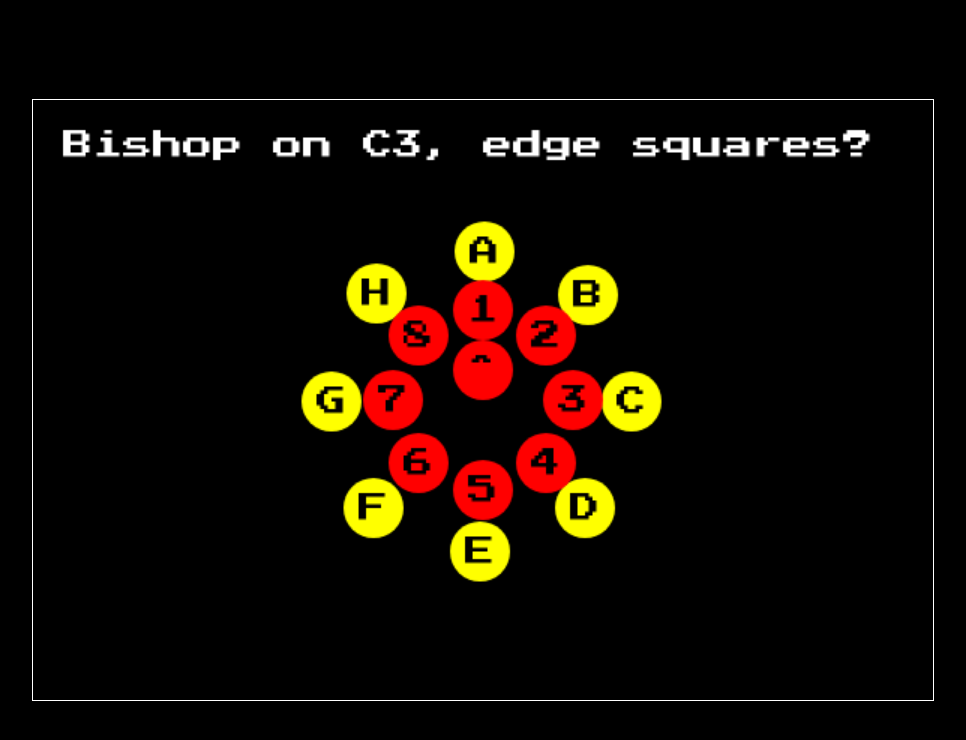
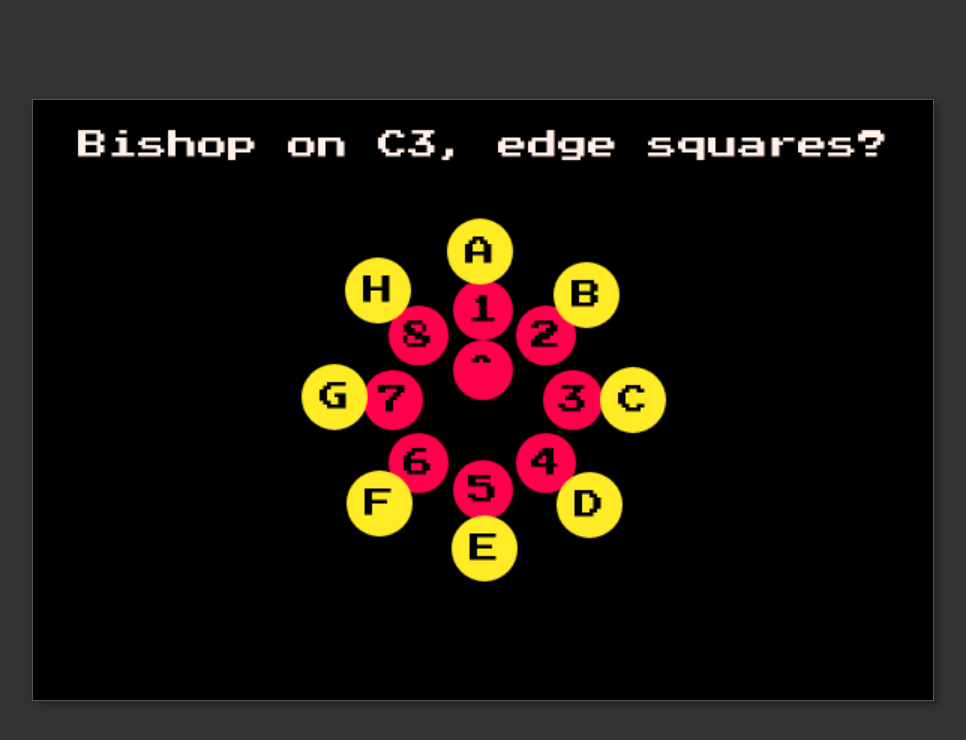
Before and after one commit to simonberinglarsen/vaporized-chess, a plain HTML site: page index.html in a window 1280 px wide. Shown: the whole page, without its empty margins (157-1123 px from the left). Drawn offline with Linux system fonts and the light colour scheme.

Commit message:
refactoring

```diff
--- a/app.mjs
+++ b/app.mjs
@@ -1,10 +1,8 @@
 const canvas = document.getElementById('gameCanvas');
 const ctx = canvas.getContext('2d');
 
-canvas.style.width = '900px';  // 600 * 1.5
-canvas.style.height = '600px'; // 400 * 1.5
-
-// Set the canvas resolution (actual drawing area)
+canvas.style.width = '900px';
+canvas.style.height = '600px';
 canvas.width = 600;
 canvas.height = 400;
 
@@ -12,10 +10,40 @@ let lastTime = 0;
 const fps = 30;
 const interval = 1000 / fps;
 
+// -------
+// library
+// -------
+const color = [
+    "#000000",   //  0 black
+    "#1D2B53",   //  1 dark-blue
+    "#7E2553",   //  2 dark-purple
+    "#008751",   //  3 dark-green
+    "#AB5236",   //  4 brown
+    "#5F574F",   //  5 dark-grey
+    "#C2C3C7",   //  6 light-grey
+    "#FFF1E8",   //  7 white
+    "#FF004D",   //  8 red
+    "#FFA300",   //  9 orange
+    "#FFEC27",   // 10 yellow
+    "#00E436",   // 11 green
+    "#29ADFF",   // 12 blue
+    "#83769C",   // 13 lavender
+    "#FF77A8",   // 14 pink
+    "#FFCCAA"    // 15 light-peach
+];
+let keysPressed = [];
+let tick = 0;
+window.addEventListener('keydown', function (event) {
+    if (!keysPressed.includes(event.code)) {
+        keysPressed.push(event.code);
+    }
+});
+
+
+// ---------
 // game vars
-let keysPressed = [];
+// ---------
 let entities = []
-let tick = 0;
 let state = {
     selectedDial: 0,
     selectionText: '',
@@ -25,12 +53,6 @@ let state = {
     shake: 0,
     solved: false
 }
-
-window.addEventListener('keydown', function (event) {
-    if (!keysPressed.includes(event.code)) {
-        keysPressed.push(event.code);
-    }
-});
 
 class Entity {
     constructor(x, y, ext, group, text) {
@@ -44,7 +66,7 @@ class Entity {
         this.group = group;
         this.text = text;
         this.visible = true;
-        this.color = 'red';
+        this.color = color[8];
     }
 
     setTarget(x, y, speed) {
@@ -104,7 +126,9 @@ function setAnswerText(txt) {
 function setupQuestionAndSolution() {
     let square = Math.floor(Math.random() * 64);
     state.questionText = `Bishop on ${squareToText(square)}, edge squares?`;
-    entities.find(e => e.group === 'question').text = state.questionText;
+    let question = entities.find(e => e.group === 'question');
+    question.text = state.questionText;
+    question.setTarget(300 - state.questionText.length * 10, 40, 0.1);
     const edges = [];
     const file = square % 8, rank = Math.floor(square / 8);
     for (let i = 1; i < 8; i++) {
@@ -143,19 +167,25 @@ function init() {
     addDial('12345678', 60, 'digits');
     addDial('^', 20, 'ok');
 
-    addLabel('...', 'question', 20, 40, 'white');
-    addLabel('', 'answer', 0, 380, 'green');
-    addLabel('WELL DONE!', 'welldone', 600, 200, 'purple');
+    addLabel('...', 'question', 20, -40, color[7]);
+    addLabel('', 'answer', 0, 380, color[11]);
+    addLabel('WELL DONE!', 'welldone', 650, 200, color[2]);
 
     setupQuestionAndSolution();
 }
 
+function moveGroupToFont(name) {
+    let theRest = [];
+    let theGroup = [];
+    for (let e of entities) {
+        e.group === name ? theGroup.push(e) : theRest.push(e);
+    }
+    entities = [...theRest, ...theGroup];
+}
+
 function update() {
     tick++;
-
-    let letters = entities.filter(e => e.group === "letters");
-    let digits = entities.filter(e => e.group === "digits");
-    let ok = entities.find(e => e.group === "ok");
+    let allDialNodes = entities.filter(e => e.ext.type === "DialNode")
     let selectedDial = state.selectedDial;
     if (keysPressed.includes('ArrowDown')) {
         selectedDial = (selectedDial + 1) % 3;
@@ -163,15 +193,16 @@ function update() {
     if (keysPressed.includes('ArrowUp')) {
         selectedDial = (selectedDial + 2) % 3;
     }
-    letters.forEach(e => e.color = selectedDial === 0 ? 'yellow' : 'red');
-    digits.forEach(e => e.color = selectedDial === 1 ? 'yellow' : 'red');
-    ok.color = selectedDial === 2 ? 'yellow' : 'red';
+    let activeGroupName = ['letters', 'digits', 'ok'][selectedDial];
+    let activeGroup = entities.filter(e => e.group === activeGroupName);
+    allDialNodes.forEach(e => { e.ext.size = 20; e.color = color[8] });
+    activeGroup.forEach(e => { e.ext.size = 22; e.color = color[10] });
+    moveGroupToFont(activeGroupName);
     state.selectedDial = selectedDial;
 
-    let selection = [...letters, ...digits].filter(e => e.x > 280 && e.x < 320 && e.y > 80 && e.y < 160);
+    let selection = allDialNodes.filter(e => e.x > 280 && e.x < 320 && e.y > 80 && e.y < 160);
     if (selectedDial === 2) {
-        // set color on selection if inner dial is active
-        selection.forEach(e => e.color = 'green');
+        selection.forEach(e => e.color = color[11]);
     }
 
     let rotateDial = null;
@@ -183,7 +214,7 @@ function update() {
     }
     if (rotateDial && selectedDial < 2) {
         let isDigit = selectedDial === 1;
-        let letterOrDigit = isDigit ? digits : letters;
+        let letterOrDigit = activeGroup;
         if (letterOrDigit[0].dt === 0) {
             let from = (isDigit ? '12345678' : 'ABCDEFGH').split('');
             let to = (isDigit ? '23456781' : 'BCDEFGHA').split('');
@@ -214,12 +245,6 @@ function update() {
         }
         else if (newAnswer) {
             setAnswerText((state.answerText + ' ' + selectionText).trim())
-            let getRandomVividColor = () => {
-                const r = Math.floor(Math.random() * 156) + 100;
-                const g = Math.floor(Math.random() * 156) + 100;
-                const b = Math.floor(Math.random() * 156) + 100;
-                return `rgb(${r}, ${g}, ${b})`;
-            }
             for (let i = 0; i < 250; i++) {
                 let randomAngle = Math.PI * 2 * Math.random();
                 let angle = {
@@ -228,7 +253,7 @@ function update() {
                 };
                 let r = Math.random() * 600;
                 let e = new Entity(300, 200, { type: 'Circle', size: (r / 600) * 10 });
-                e.color = getRandomVividColor();
+                e.color = color[Math.floor(Math.random() * 16)];
                 e.setTarget(angle.x * r + 300, angle.y * r + 200, Math.random() * 0.1 + 0.01);
                 e.life = r / 600 * 50;
                 entities.push(e);
@@ -260,7 +285,8 @@ function update() {
 }
 
 function render() {
-    ctx.clearRect(0, 0, canvas.width, canvas.height);
+    ctx.fillStyle = color[0];
+    ctx.fillRect(0, 0, canvas.width, canvas.height);
 
     if (state.shake > 0) {
         ctx.save();
@@ -276,7 +302,7 @@ function render() {
                 state.selectedDial === 1 && e.group === 'digits' ||
                 state.selectedDial === 2 && e.group === 'ok';
             if (inSelectedDial) {
-                let t = (((tick + i) % 60) / 60) * 2 * Math.PI;
+                let t = (((tick + e.text.charCodeAt(0)) % 60) / 60) * 2 * Math.PI;
                 ofsx = Math.cos(t * 5) * 2;
                 ofsy = Math.sin(t * 3) * 2;
             }
@@ -290,7 +316,7 @@ function render() {
             if (e.text) {
                 ctx.font = "20px 'Press Start 2P', monospace";
                 ctx.fillStyle = "black";
-                ctx.fillText(e.text, x - entitySize / 2, y - entitySize / 2 + 20);
+                ctx.fillText(e.text, x-10, y+10);
             }
         }
         else if (e.ext.type === 'Label') {
@@ -308,6 +334,10 @@ function render() {
     if (state.shake > 0) {
         ctx.restore();
     }
+
+    ctx.font = "20px 'Press Start 2P', monospace";
+    ctx.fillStyle = "black";
+    ctx.fillText(`#e = ${entities.length}`,0,20);
 }
 
 function gameLoop(time) {
--- a/index.html
+++ b/index.html
@@ -14,11 +14,13 @@
             align-items: center;
             height: 100vh;
             margin: 0;
-            background: #000;
+            background: #333;
         }
 
         canvas {
-            border: 1px solid white;
+            border: 1px solid #555;
+            box-shadow: 0.25rem 0.25rem 0.5rem rgba(0, 0, 0, 0.3);
+
         }
     </style>
 </head>
```
